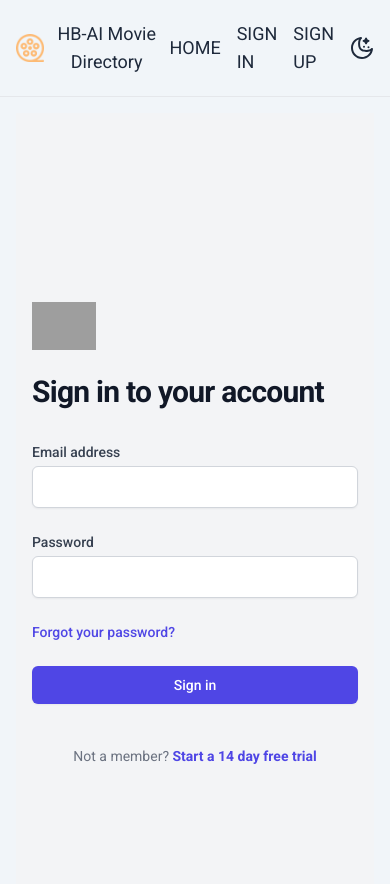
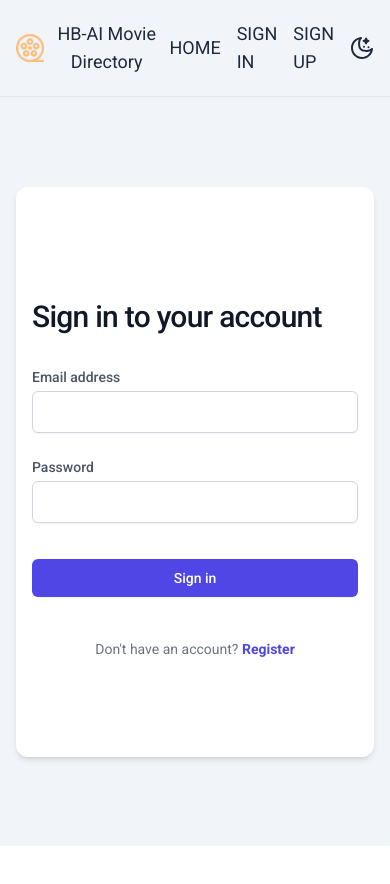
Before and after one commit to HazeyWazy/HB-AI-Movie-Directory, a React (Vite) app in the folder HB-AI Movie Directory/frontend/: page /signin in a window 390 px wide. Shown: the top 884 px of the page. After the commit the page ends 846 px from the top, so only its background shows below. Built offline with nearby package versions, Linux system fonts and the light colour scheme; grey boxes are pictures that could not be loaded.

Commit message:
Added styles and animation to sign in and sign up pages

```diff
--- a/HB-AI Movie Directory/frontend/src/components/SignIn.jsx
+++ b/HB-AI Movie Directory/frontend/src/components/SignIn.jsx
@@ -1,11 +1,18 @@
-import React, { useState } from 'react';
+import React, { useState, useEffect } from 'react';
 import { useNavigate, Link } from 'react-router-dom';
 import PropTypes from 'prop-types';
+import movies from '../imgs/movies.jpeg';
 
 const SignIn = ({ setIsLoggedIn, darkMode, onLoginSuccess }) => {
   const [email, setEmail] = useState("");
   const [password, setPassword] = useState("");
+  const [imageLoaded, setImageLoaded] = useState(false);
   const navigate = useNavigate();
+
+  useEffect(() => {
+    const timer = setTimeout(() => setImageLoaded(true), 100);
+    return () => clearTimeout(timer);
+  }, []);
 
   const handleSubmit = async (e) => {
     e.preventDefault();
@@ -23,10 +30,9 @@ const SignIn = ({ setIsLoggedIn, darkMode, onLoginSuccess }) => {
         const data = await response.json();
         localStorage.setItem("token", data.token);
         setIsLoggedIn(true);
-        onLoginSuccess(); // Call this function to fetch user info
+        onLoginSuccess();
         navigate("/");
       } else {
-        // Handle login error
         console.error("Login failed");
       }
     } catch (error) {
@@ -35,41 +41,18 @@ const SignIn = ({ setIsLoggedIn, darkMode, onLoginSuccess }) => {
   };
 
   return (
-    <div
-      className={`flex min-h-screen ${
-        darkMode ? "bg-gray-900 text-white" : "bg-gray-100 text-gray-900"
-      }`}
-    >
-      <div className="flex-1 flex flex-col justify-center px-4 py-12 sm:px-6 lg:flex-none lg:px-20 xl:px-24">
-        <div className="mx-auto w-full max-w-sm lg:w-96">
-          <div>
-            <img
-              className="h-12 w-auto"
-              src="https://tailwindui.com/img/logos/mark.svg?color=indigo&shade=600"
-              alt="Your Company"
-            />
-            <h2
-              className={`mt-6 text-3xl font-bold tracking-tight ${
-                darkMode ? "text-white" : "text-gray-900"
-              }`}
-            >
+    <div className="flex justify-center items-center min-h-[85vh]">
+      <div className="flex bg-white dark:bg-slate-800 rounded-xl shadow-md dark:shadow-slate-950 overflow-hidden max-w-4xl w-full">
+        <div className="flex flex-col justify-center px-4 py-12 sm:px-6 lg:px-14 xl:px-18 h-[570.4px] w-full lg:w-1/2">
+          <h2 className="text-3xl font-medium tracking-tight text-gray-900 dark:text-white my-8">
             Sign in to your account
           </h2>
-          </div>
 
-          <div className="mt-8">
-            <div className="mt-6">
           <form onSubmit={handleSubmit} className="space-y-6">
             <div>
-                  <label
-                    htmlFor="email"
-                    className={`block text-sm font-medium ${
-                      darkMode ? "text-gray-200" : "text-gray-700"
-                    }`}
-                  >
+              <label htmlFor="email" className="block text-sm font-medium text-gray-600 dark:text-gray-300">
                 Email address
               </label>
-                  <div className="mt-1">
               <input
                 id="email"
                 name="email"
@@ -78,25 +61,14 @@ const SignIn = ({ setIsLoggedIn, darkMode, onLoginSuccess }) => {
                 required
                 value={email}
                 onChange={(e) => setEmail(e.target.value)}
-                      className={`block w-full appearance-none rounded-md border ${
-                        darkMode
-                          ? "border-gray-700 bg-gray-800 text-white"
-                          : "border-gray-300 bg-white text-gray-900"
-                      } px-3 py-2 placeholder-gray-400 shadow-sm focus:border-indigo-500 focus:outline-none focus:ring-indigo-500 sm:text-sm`}
+                className="mt-1 block w-full rounded-md border border-solid px-3 py-2 shadow-sm text-gray-800 border-gray-300 focus:border-indigo-500 focus:outline-none dark:text-white dark:bg-slate-800 dark:focus:border-blue-800 dark:border-slate-600 sm:text-sm"
               />
-                  </div>
             </div>
 
             <div>
-                  <label
-                    htmlFor="password"
-                    className={`block text-sm font-medium ${
-                      darkMode ? "text-gray-200" : "text-gray-700"
-                    }`}
-                  >
+              <label htmlFor="password" className="block text-sm font-medium text-gray-600 dark:text-gray-300">
                 Password
               </label>
-                  <div className="mt-1">
               <input
                 id="password"
                 name="password"
@@ -105,65 +77,44 @@ const SignIn = ({ setIsLoggedIn, darkMode, onLoginSuccess }) => {
                 required
                 value={password}
                 onChange={(e) => setPassword(e.target.value)}
-                      className={`block w-full appearance-none rounded-md border ${
-                        darkMode
-                          ? "border-gray-700 bg-gray-800 text-white"
-                          : "border-gray-300 bg-white text-gray-900"
-                      } px-3 py-2 placeholder-gray-400 shadow-sm focus:border-indigo-500 focus:outline-none focus:ring-indigo-500 sm:text-sm`}
+                className="mt-1 mb-3 block w-full rounded-md border border-solid px-3 py-2 shadow-sm text-gray-800 border-gray-300 focus:border-indigo-500 focus:outline-none dark:text-white dark:bg-slate-800 dark:focus:border-blue-800 dark:border-slate-600 sm:text-sm"
               />
             </div>
-                </div>
 
-                <div className="flex items-center justify-between">
-                  <div className="text-sm">
-                    <a
-                      href="#"
-                      className="font-medium text-indigo-600 hover:text-indigo-500"
-                    >
-                      Forgot your password?
-                    </a>
-                  </div>
-                </div>
-
-                <div>
             <button
               type="submit"
-                    className="flex w-full justify-center rounded-md border border-transparent bg-indigo-600 py-2 px-4 text-sm font-medium text-white shadow-sm hover:bg-indigo-700 focus:outline-none focus:ring-2 focus:ring-indigo-500 focus:ring-offset-2"
+              className="w-full justify-center rounded-md border border-transparent bg-indigo-600 dark:bg-blue-700 py-2 px-4 text-sm font-medium text-white shadow-sm hover:bg-indigo-700 dark:hover:bg-blue-800 focus:outline-none focus:ring-2 focus:ring-indigo-500 focus:ring-offset-2"
             >
               Sign in
             </button>
-                </div>
           </form>
-            </div>
-          </div>
 
-          <p
-            className={`mt-10 text-center text-sm ${
-              darkMode ? "text-gray-400" : "text-gray-500"
-            }`}
+          <p className="mt-10 mb-4 text-center text-sm text-gray-500 dark:text-gray-400">
+            Don&apos;t have an account?{" "}
+            <Link
+              to="/signup"
+              className="font-semibold leading-6 text-indigo-600 dark:text-blue-500 hover:text-indigo-500"
             >
-            Not a member?{" "}
-            <Link
-              to="/register"
-              className="font-semibold leading-6 text-indigo-600 hover:text-indigo-500"
-            >
-              Start a 14 day free trial
+              Register
             </Link>
           </p>
         </div>
+
+        {/* Image container with animation */}
+        <div className="hidden md:block w-11/12 lg:w-1/2 overflow-hidden relative ">
+          <img
+            className={`h-full w-full object-cover absolute top-0 left-0 transition-transform duration-1000 ease-in-out ${
+              imageLoaded ? 'translate-x-0' : 'translate-x-full'
+            }`}
+            src={movies}
+            alt="Netflix Screen"
+          />
         </div>
-      <div className="hidden lg:block relative w-0 flex-1">
-        <img
-          className="absolute inset-0 h-full w-full object-cover"
-          src="https://images.unsplash.com/photo-1505904267569-f02eaeb45a4c?ixlib=rb-1.2.1&ixid=eyJhcHBfaWQiOjEyMDd9&auto=format&fit=crop&w=1908&q=80"
-          alt=""
-        />
       </div>
     </div>
   );
 };
 
-// propTypes validation
 SignIn.propTypes = {
   setIsLoggedIn: PropTypes.func.isRequired,
   darkMode: PropTypes.bool.isRequired,
--- a/HB-AI Movie Directory/frontend/src/components/SignUp.jsx
+++ b/HB-AI Movie Directory/frontend/src/components/SignUp.jsx
@@ -1,13 +1,20 @@
-import React, { useState } from "react";
+import React, { useState, useEffect } from "react";
 import { useNavigate, Link } from "react-router-dom";
 import PropTypes from 'prop-types';
+import movies from '../imgs/movies.jpeg';
 
 const SignUp = ({ darkMode }) => {
   const [name, setName] = useState("");
   const [email, setEmail] = useState("");
   const [password, setPassword] = useState("");
   const [error, setError] = useState("");
+  const [imageLoaded, setImageLoaded] = useState(false);
   const navigate = useNavigate();
+
+  useEffect(() => {
+    const timer = setTimeout(() => setImageLoaded(true), 100);
+    return () => clearTimeout(timer);
+  }, []);
 
   const handleSubmit = async (e) => {
     e.preventDefault();
@@ -20,7 +27,7 @@ const SignUp = ({ darkMode }) => {
       });
       const data = await response.json();
       if (response.ok) {
-        navigate("/login");
+        navigate("/signin");
       } else {
         setError(data.error || "Registration failed");
       }
@@ -30,41 +37,29 @@ const SignUp = ({ darkMode }) => {
   };
 
   return (
-    <div
-      className={`flex min-h-screen ${
-        darkMode ? "bg-gray-900 text-white" : "bg-gray-100 text-gray-900"
+    <div className="flex justify-center items-center min-h-[85vh]">
+      <div className="flex bg-white dark:bg-slate-800 rounded-xl shadow-md dark:shadow-slate-950 overflow-hidden max-w-4xl w-full">
+        {/* Image container with animation */}
+        <div className="hidden md:block w-11/12 lg:w-1/2 overflow-hidden">
+          <img
+            className={`h-full w-full object-cover transition-transform duration-1000 ease-in-out ${
+              imageLoaded ? 'translate-x-0' : '-translate-x-full'
             }`}
-    >
-      <div className="flex-1 flex flex-col justify-center px-4 py-12 sm:px-6 lg:flex-none lg:px-20 xl:px-24">
-        <div className="mx-auto w-full max-w-sm lg:w-96">
-          <div>
-            <img
-              className="h-12 w-auto"
-              src="https://tailwindui.com/img/logos/mark.svg?color=indigo&shade=600"
-              alt="Your Company"
+            src={movies}
+            alt="Movies"
           />
-            <h2
-              className={`mt-6 text-3xl font-bold tracking-tight ${
-                darkMode ? "text-white" : "text-gray-900"
-              }`}
-            >
+        </div>
+
+        <div className="flex flex-col justify-center px-4 py-12 sm:px-6 lg:px-14 xl:px-18 w-full lg:w-1/2">
+          <h2 className="text-3xl font-medium tracking-tight text-gray-900 dark:text-white my-8">
             Create your account
           </h2>
-          </div>
 
-          <div className="mt-8">
-            <div className="mt-6">
           <form onSubmit={handleSubmit} className="space-y-6">
             <div>
-                  <label
-                    htmlFor="name"
-                    className={`block text-sm font-medium ${
-                      darkMode ? "text-gray-200" : "text-gray-700"
-                    }`}
-                  >
+              <label htmlFor="name" className="block text-sm font-medium text-gray-600 dark:text-gray-300">
                 Full Name
               </label>
-                  <div className="mt-1">
               <input
                 id="name"
                 name="name"
@@ -73,25 +68,14 @@ const SignUp = ({ darkMode }) => {
                 required
                 value={name}
                 onChange={(e) => setName(e.target.value)}
-                      className={`block w-full appearance-none rounded-md border ${
-                        darkMode
-                          ? "border-gray-700 bg-gray-800 text-white"
-                          : "border-gray-300 bg-white text-gray-900"
-                      } px-3 py-2 placeholder-gray-400 shadow-sm focus:border-indigo-500 focus:outline-none focus:ring-indigo-500 sm:text-sm`}
+                className="mt-1 block w-full rounded-md border border-solid px-3 py-2 shadow-sm text-gray-800 border-gray-300 focus:border-indigo-500 focus:outline-none dark:text-white dark:bg-slate-800 dark:focus:border-blue-800 dark:border-slate-600 sm:text-sm"
               />
-                  </div>
             </div>
 
             <div>
-                  <label
-                    htmlFor="email"
-                    className={`block text-sm font-medium ${
-                      darkMode ? "text-gray-200" : "text-gray-700"
-                    }`}
-                  >
+              <label htmlFor="email" className="block text-sm font-medium text-gray-600 dark:text-gray-300">
                 Email address
               </label>
-                  <div className="mt-1">
               <input
                 id="email"
                 name="email"
@@ -100,25 +84,14 @@ const SignUp = ({ darkMode }) => {
                 required
                 value={email}
                 onChange={(e) => setEmail(e.target.value)}
-                      className={`block w-full appearance-none rounded-md border ${
-                        darkMode
-                          ? "border-gray-700 bg-gray-800 text-white"
-                          : "border-gray-300 bg-white text-gray-900"
-                      } px-3 py-2 placeholder-gray-400 shadow-sm focus:border-indigo-500 focus:outline-none focus:ring-indigo-500 sm:text-sm`}
+                className="mt-1 block w-full rounded-md border border-solid px-3 py-2 shadow-sm text-gray-800 border-gray-300 focus:border-indigo-500 focus:outline-none dark:text-white dark:bg-slate-800 dark:focus:border-blue-800 dark:border-slate-600 sm:text-sm"
               />
-                  </div>
             </div>
 
             <div>
-                  <label
-                    htmlFor="password"
-                    className={`block text-sm font-medium ${
-                      darkMode ? "text-gray-200" : "text-gray-700"
-                    }`}
-                  >
+              <label htmlFor="password" className="block text-sm font-medium text-gray-600 dark:text-gray-300">
                 Password
               </label>
-                  <div className="mt-1">
               <input
                 id="password"
                 name="password"
@@ -127,54 +100,35 @@ const SignUp = ({ darkMode }) => {
                 required
                 value={password}
                 onChange={(e) => setPassword(e.target.value)}
-                      className={`block w-full appearance-none rounded-md border ${
-                        darkMode
-                          ? "border-gray-700 bg-gray-800 text-white"
-                          : "border-gray-300 bg-white text-gray-900"
-                      } px-3 py-2 placeholder-gray-400 shadow-sm focus:border-indigo-500 focus:outline-none focus:ring-indigo-500 sm:text-sm`}
+                className="mt-1 block w-full rounded-md border border-solid px-3 py-2 shadow-sm text-gray-800 border-gray-300 focus:border-indigo-500 focus:outline-none dark:text-white dark:bg-slate-800 dark:focus:border-blue-800 dark:border-slate-600 sm:text-sm"
               />
             </div>
-                </div>
 
-                <div>
+            {error && <p className="text-red-500 text-sm">{error}</p>}
+
             <button
               type="submit"
-                    className="flex w-full justify-center rounded-md border border-transparent bg-indigo-600 py-2 px-4 text-sm font-medium text-white shadow-sm hover:bg-indigo-700 focus:outline-none focus:ring-2 focus:ring-indigo-500 focus:ring-offset-2"
+              className="w-full justify-center rounded-md border border-transparent bg-indigo-600 dark:bg-blue-700 py-2 px-4 text-sm font-medium text-white shadow-sm hover:bg-indigo-700 dark:hover:bg-blue-800 focus:outline-none focus:ring-2 focus:ring-indigo-500 focus:ring-offset-2"
             >
               Sign up
             </button>
-                </div>
           </form>
-            </div>
-          </div>
 
-          <p
-            className={`mt-10 text-center text-sm ${
-              darkMode ? "text-gray-400" : "text-gray-500"
-            }`}
-          >
+          <p className="mt-10 mb-4 text-center text-sm text-gray-500 dark:text-gray-400">
             Already have an account?{" "}
             <Link
-              to="/login"
-              className="font-semibold leading-6 text-indigo-600 hover:text-indigo-500"
+              to="/signin"
+              className="font-semibold leading-6 text-indigo-600 dark:text-blue-500 hover:text-indigo-500"
             >
               Sign in
             </Link>
           </p>
         </div>
       </div>
-      <div className="hidden lg:block relative w-0 flex-1">
-        <img
-          className="absolute inset-0 h-full w-full object-cover"
-          src="https://images.unsplash.com/photo-1496917756835-20cb06e75b4e?ixlib=rb-1.2.1&ixid=eyJhcHBfaWQiOjEyMDd9&auto=format&fit=crop&w=1908&q=80"
-          alt=""
-        />
-      </div>
     </div>
   );
 };
 
-// propTypes validation
 SignUp.propTypes = {
   darkMode: PropTypes.bool.isRequired,
 };
```
Also changed, not shown: HB-AI Movie Directory/frontend/src/imgs/movies.jpeg (added). Lines whose indentation alone changed are shown as unchanged.
